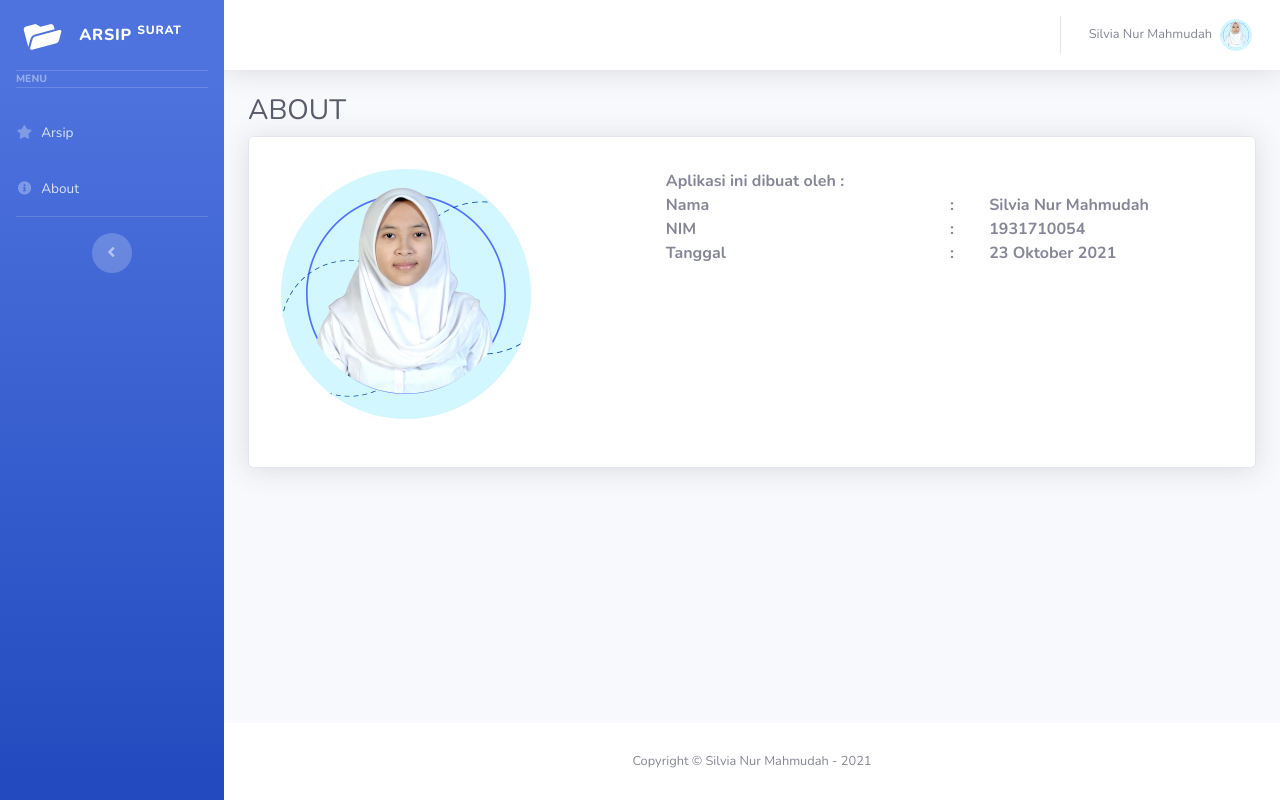
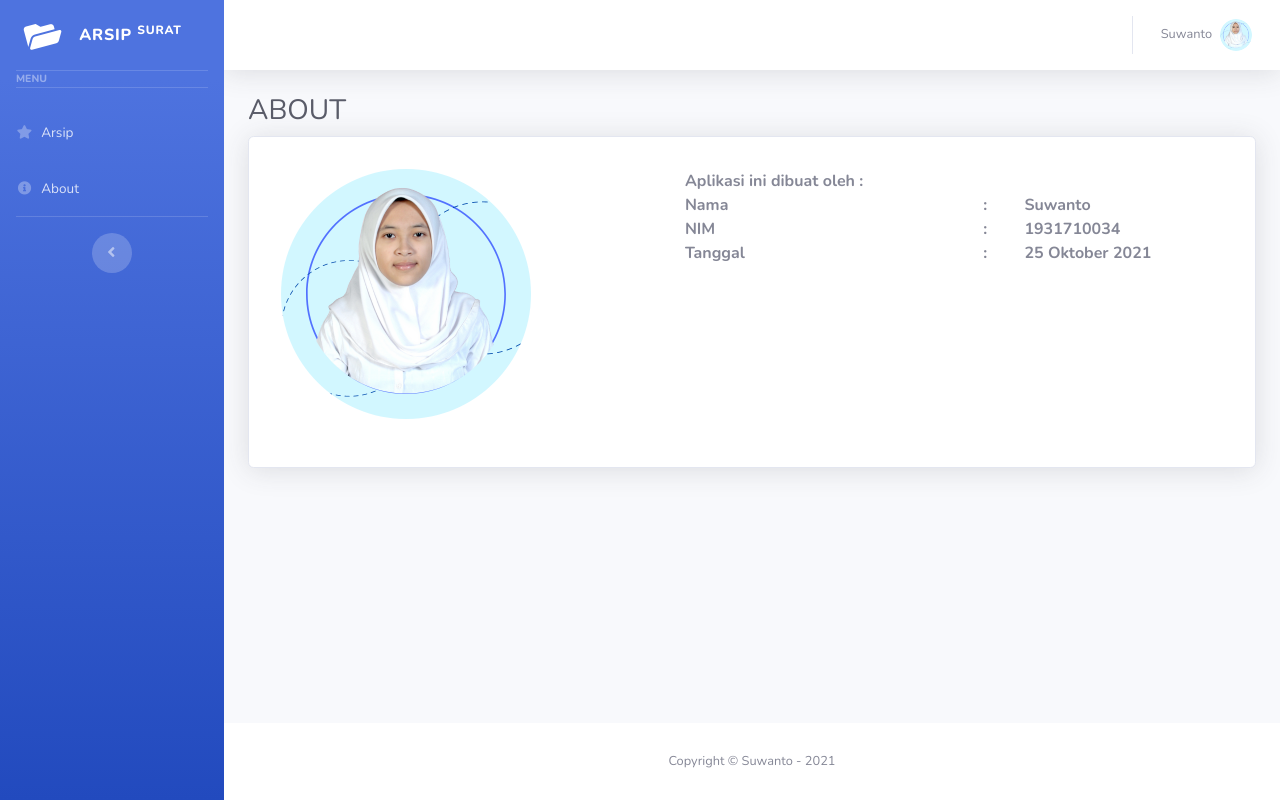
Before and after one commit to suwanto10/arsip, a PHP site: page /about.php in a window 1280 px wide. Run offline with PHP 8.4, Linux system fonts and the light colour scheme; lists and menus that the app fills with data are empty.

Commit message:
tugasLsp

```diff
--- a/about.php
+++ b/about.php
@@ -64,9 +64,9 @@
                                             </th>
                                             <th>
                                                 <br>
-                                                Silvia Nur Mahmudah <br>
-                                                1931710054 <br>
-                                                23 Oktober 2021
+                                                Suwanto <br>
+                                                1931710034 <br>
+                                                25 Oktober 2021
                                             </th>
                                         </tr>
                                     </tbody>
@@ -85,7 +85,7 @@
             <footer class="sticky-footer bg-white">
                 <div class="container my-auto">
                     <div class="copyright text-center my-auto">
-                        <span>Copyright &copy; Silvia Nur Mahmudah - <?php echo date('Y') ?></span>
+                        <span>Copyright &copy; Suwanto - <?php echo date('Y') ?></span>
                     </div>
                 </div>
             </footer>
--- a/add.php
+++ b/add.php
@@ -113,7 +113,7 @@
             <footer class="sticky-footer bg-white">
                 <div class="container my-auto">
                     <div class="copyright text-center my-auto">
-                        <span>Copyright &copy; Silvia Nur Mahmudah - <?php echo date('Y') ?></span>
+                        <span>Copyright &copy; Suwanto - <?php echo date('Y') ?></span>
                     </div>
                 </div>
             </footer>
--- a/arsip.php
+++ b/arsip.php
@@ -133,7 +133,7 @@
             <footer class="sticky-footer bg-white">
                 <div class="container my-auto">
                     <div class="copyright text-center my-auto">
-                        <span>Copyright &copy; Silvia Nur Mahmudah - <?php echo date('Y') ?></span>
+                        <span>Copyright &copy; Suwanto - <?php echo date('Y') ?></span>
                     </div>
                 </div>
             </footer>
--- a/edit.php
+++ b/edit.php
@@ -131,7 +131,7 @@
             <footer class="sticky-footer bg-white">
                 <div class="container my-auto">
                     <div class="copyright text-center my-auto">
-                        <span>Copyright &copy; Silvia Nur Mahmudah - <?php echo date('Y') ?></span>
+                        <span>Copyright &copy; Suwanto - <?php echo date('Y') ?></span>
                     </div>
                 </div>
             </footer>
--- a/topbar.php
+++ b/topbar.php
@@ -17,7 +17,7 @@
                         <li class="nav-item dropdown no-arrow">
                             <a class="nav-link dropdown-toggle" href="#" id="userDropdown" role="button"
                                 data-toggle="dropdown" aria-haspopup="true" aria-expanded="false">
-                                <span class="mr-2 d-none d-lg-inline text-gray-600 small">Silvia Nur Mahmudah </span>
+                                <span class="mr-2 d-none d-lg-inline text-gray-600 small">Suwanto </span>
                                 <img class="img-profile rounded-circle"
                                     src="img/about.png">
                             </a>
--- a/view.php
+++ b/view.php
@@ -113,7 +113,7 @@
             <footer class="sticky-footer bg-white">
                 <div class="container my-auto">
                     <div class="copyright text-center my-auto">
-                        <span>Copyright &copy; Silvia Nur Mahmudah - <?php echo date('Y') ?></span>
+                        <span>Copyright &copy; Suwanto - <?php echo date('Y') ?></span>
                     </div>
                 </div>
             </footer>
```
